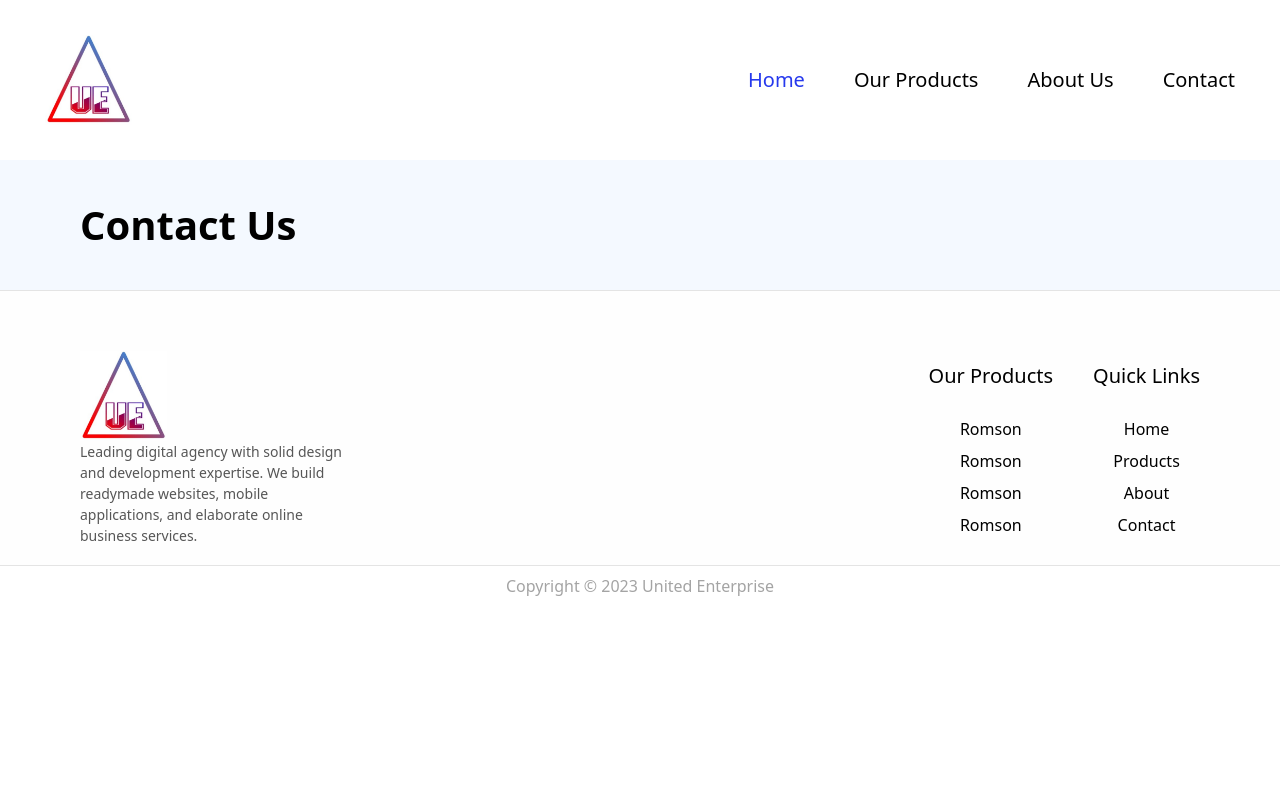
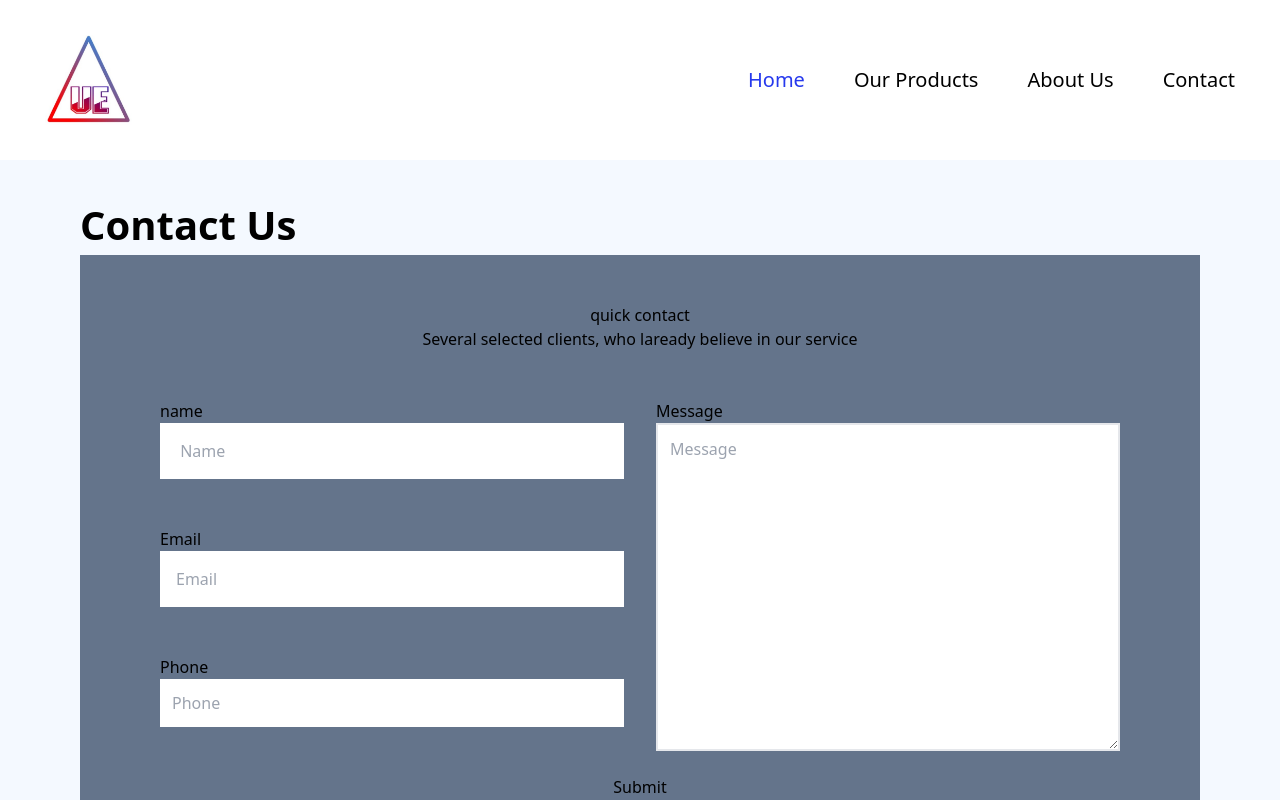
Before and after one commit to devshaah/unitedenterprise, a React (Create React App) app in the folder Frontend/: page /contact in a window 1280 px wide. Shown: the top 800 px of the page. Built offline with nearby package versions, Linux system fonts and the light colour scheme.

Commit message:
contact form created , styling left

```diff
--- a/Frontend/package.json
+++ b/Frontend/package.json
@@ -8,12 +8,14 @@
     "@testing-library/react": "^13.4.0",
     "@testing-library/user-event": "^13.5.0",
     "axios": "^1.4.0",
+    "formik": "^2.4.3",
     "react": "^18.2.0",
     "react-dom": "^18.2.0",
     "react-icons": "^4.10.1",
     "react-router-dom": "^6.15.0",
     "react-scripts": "5.0.1",
-    "web-vitals": "^2.1.4"
+    "web-vitals": "^2.1.4",
+    "yup": "^1.2.0"
   },
   "scripts": {
     "start": "react-scripts start",
--- /dev/null
+++ b/Frontend/src/components/ContactForm.js
@@ -0,0 +1,110 @@
+import React from "react";
+import { useFormik } from "formik";
+import ContactSchema from "../schemas/contactScehma";
+
+const initialValues = {
+  name: "",
+  email: "",
+  phone: "",
+  message: "",
+};
+
+const ContactForm = () => {
+  const { values, errors, handleChange, touched, handleSubmit } = useFormik({
+    initialValues: initialValues,
+    validationSchema: ContactSchema,
+    onSubmit: (values, action) => {
+      console.log(values);
+      action.resetForm();
+    },
+  });
+
+  return (
+    <div className="w-full">
+      <form onSubmit={handleSubmit}>
+        <div className="flex flex-col items-center bg-slate-500 py-12 ">
+          <div>quick contact</div>
+          <p>Several selected clients, who laready believe in our service</p>
+          <div className="w-full flex justify-center  gap-8  px-20 py-12">
+            <div className="flex w-full flex-col gap-12 ">
+              <div className="flex flex-col items-start">
+                <div>name</div>
+                <input
+                  type="name"
+                  name="name"
+                  id="name"
+                  autoComplete="off"
+                  placeholder=" Name"
+                  className=" w-full  p-4"
+                  value={values.name}
+                  onChange={handleChange}
+                />
+                {errors.name && touched.name ? (
+                        <p>{errors.name}</p>
+                      ) : null}
+              </div>
+              <div className="flex flex-col items-start">
+                <div>Email</div>
+                <input
+                  type="text"
+                  name="email"
+                  id="email"
+                  autoComplete="off"
+                  placeholder="Email"
+                  className=" w-full  p-4"
+                  value={values.email}
+                  onChange={handleChange}
+                />
+                {errors.email && touched.email ? (
+                        <p>{errors.email}</p>
+                      ) : null}
+              </div>
+              <div className="flex flex-col items-start">
+                <div>Phone</div>
+                <input
+                  type="text"
+                  name="phone"
+                  id="phone"
+                  autoComplete="off"
+                  placeholder="Phone"
+                  className="  w-full p-3"
+                  value={values.phone}
+                  onChange={handleChange}
+                />
+                {errors.phone && touched.phone ? (
+                        <p>{errors.phone}</p>
+                      ) : null}
+              </div>
+            </div>
+
+            <div className="w-full ">
+              <div className="h-full ">
+                <div>Message</div>
+
+                <textarea
+                  placeholder="Message"
+                  name="message"
+                  id="message"
+                  autoComplete="off"
+                  className="w-full h-full   border-2 p-3 text-start"
+                  value={values.message}
+                  onChange={handleChange}
+                />
+                {errors.message && touched.message ? (
+                        <p>{errors.message}</p>
+                      ) : null}
+              </div>
+            </div>
+          </div>
+          <div className=" text-center">
+            <button>
+              <input type="submit" className="" />
+            </button>
+          </div>
+        </div>
+      </form>
+    </div>
+  );
+};
+
+export default ContactForm;
--- a/Frontend/src/pages/Contact.js
+++ b/Frontend/src/pages/Contact.js
@@ -1,10 +1,16 @@
 import React from 'react'
+import ContactForm from '../components/ContactForm'
 
 const Contact = () => {
   return (
     <div>
-      <div className='bg-[#F4F9FF] px-20 flex items-center justify-start py-[35px]' >
+      <div className='bg-[#F4F9FF] px-20 flex flex-col  justify-start py-[35px]' >
           <p className='mb-0 text-[40px] font-[600]'>Contact Us</p>
+          <div className='flex justify-center'>
+          <ContactForm/>
+          </div>
+
+
       </div>
     </div>
   )
--- /dev/null
+++ b/Frontend/src/schemas/contactScehma.js
@@ -0,0 +1,16 @@
+import * as yup from "yup"
+
+
+const phoneRegExp = /^(\+91|\+91\-|0)?[789]\d{9}$/
+
+const ContactSchema = yup.object({
+    name: yup.string().required("Please enter your name"),
+    email:  yup.string().email().required("Please enter your email "),
+    phone: yup.string().required("Please enter your mobile number").matches(phoneRegExp, 'Phone number is not valid'),
+    message: yup.string()
+}
+
+
+)
+
+export default ContactSchema
--- /dev/null
+++ b/Frontend/src/schemas/productSchema.js
@@ -0,0 +1,18 @@
+import * as yup from "yup"
+
+
+
+const ProductSchema = yup.object({
+    prodname: yup.string().required("Please enter your first name"),
+    quantity:  yup.string().email().required("Please enter your email "),
+    company: yup.string().matches(phoneRegExp, 'Phone number is not valid').required("Please enter your mobile number"),
+    category: yup.string().required("Please enter the category"),
+    subcategory: yup.string(),
+    image:yup.mixed().required("Please upload the image of the product")
+
+}
+
+
+)
+
+export default ProductSchema
```
Also changed, not shown: Frontend/src/components/ProductForm.js (added), 1 other file (tests, documents, lock files or other folders).
